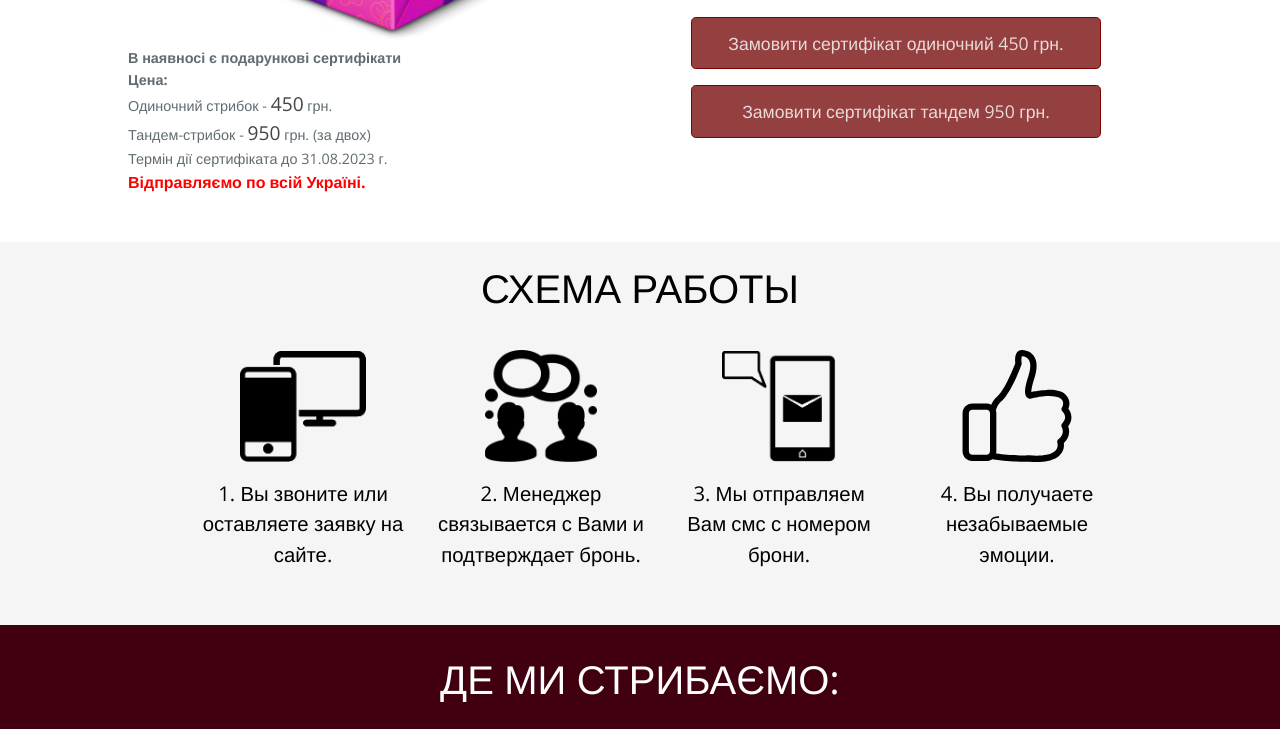
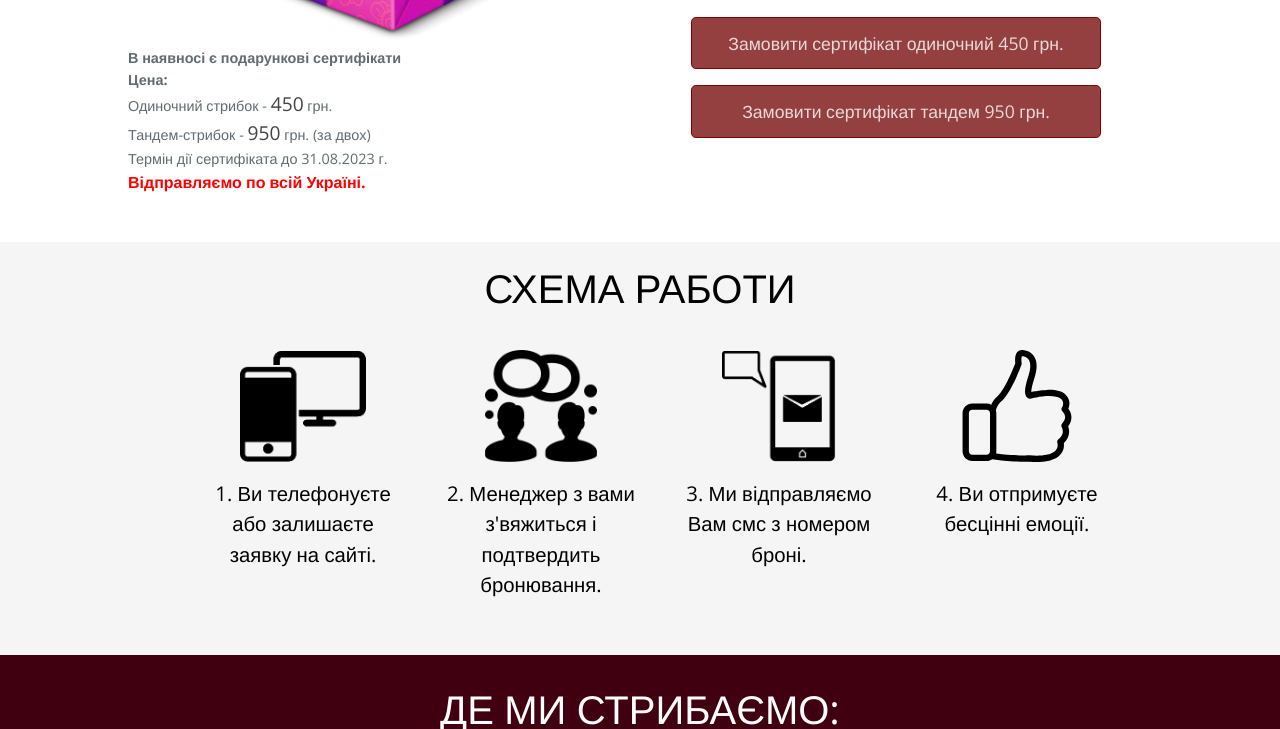
Before and after one commit to Andreyfilko/go-jump, a Jekyll site: the page built from index.md, in a window 1280 px wide and 900 px high, scrolled down 2776 px, cut to the strip 0-729 px from the top of the window. Built offline with Jekyll 4.4.1, drawn with Linux system fonts in a browser that asks for light colours; some web fonts are replaced.

Commit message:
Update scheme.html

```diff
--- a/_includes/scheme.html
+++ b/_includes/scheme.html
@@ -1,22 +1,22 @@
 <div class="scheme">
     <div class="container">
-        <div class="title">Схема работы</div>
+        <div class="title">Схема работи</div>
         <ul class="list">
             <li>
                 <img src="assets/img/scheme-phone.png">
-                <div class="title">1. Вы звоните или оставляете заявку на сайте.</div>
+                <div class="title">1. Ви телефонуєте або залишаєте заявку на сайті.</div>
             </li>
             <li>
                 <img src="assets/img/scheme-speak.png">
-                <div class="title">2. Менеджер связывается с Вами и подтверждает бронь.</div>
+                <div class="title">2. Менеджер з вами з'вяжиться і подтвердить бронювання.</div>
             </li>
             <li>
                 <img src="assets/img/scheme-message.png">
-                <div class="title">3. Мы отправляем Вам смс с номером брони.</div>
+                <div class="title">3. Ми відправляємо Вам смс з номером броні.</div>
             </li>
             <li>
                 <img src="assets/img/scheme-like.svg">
-                <div class="title">4. Вы получаете незабываемые эмоции.</div>
+                <div class="title">4. Ви отпримуєте бесцінні емоції.</div>
             </li>
         </ul>
     </div>
```
